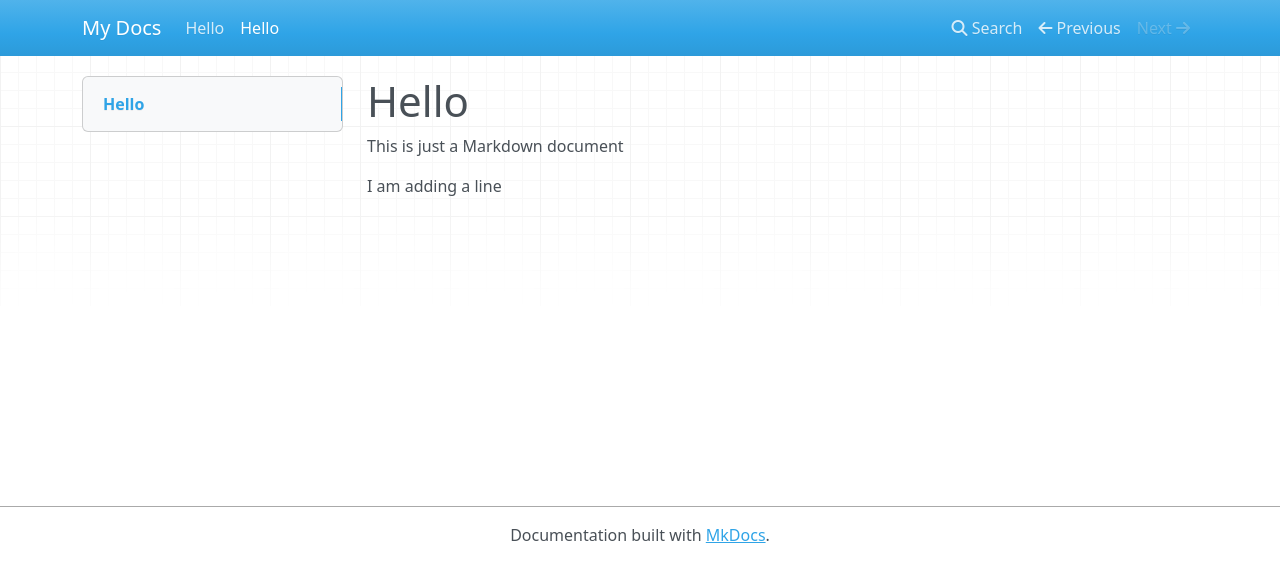
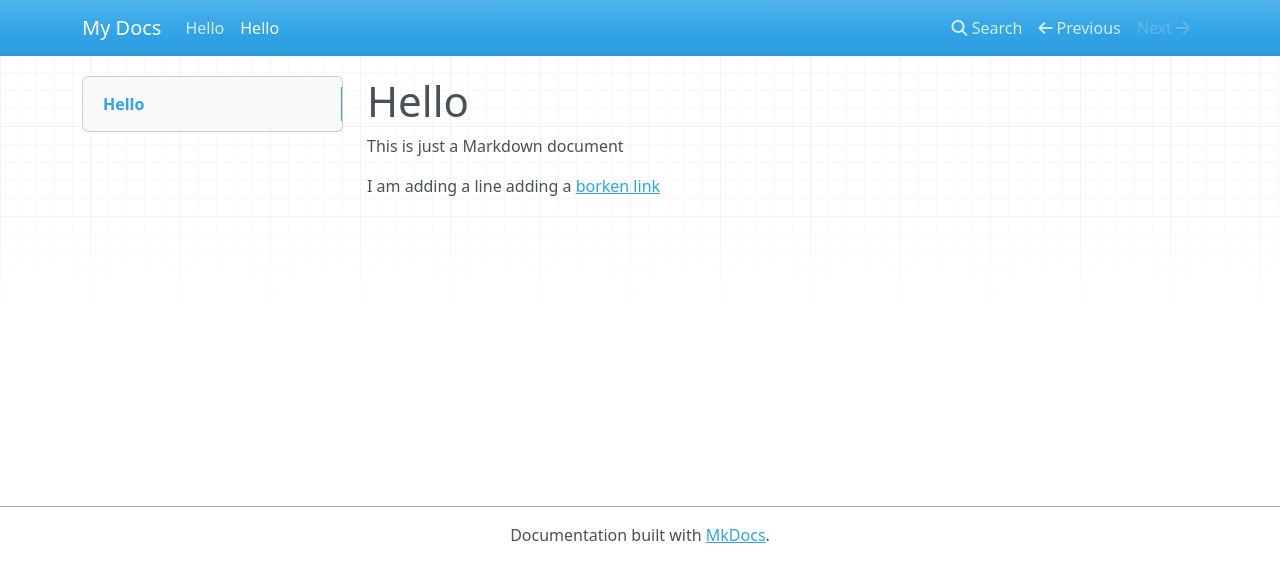
Before and after one commit to evilnick/mkdocs-tests, an MkDocs documentation site: the page built from docs/hello.md, in a window 1280 px wide. Shown: the top 582 px of the page. Built offline with MkDocs 1.6.1, drawn with Linux system fonts in a browser that asks for light colours; nearby versions of some CDN libraries.

Commit message:
Update hello.md

```diff
--- a/docs/hello.md
+++ b/docs/hello.md
@@ -2,3 +2,4 @@
 This is just a Markdown document
 
 I am adding a line
+adding a [borken link](/plop.md)
```
